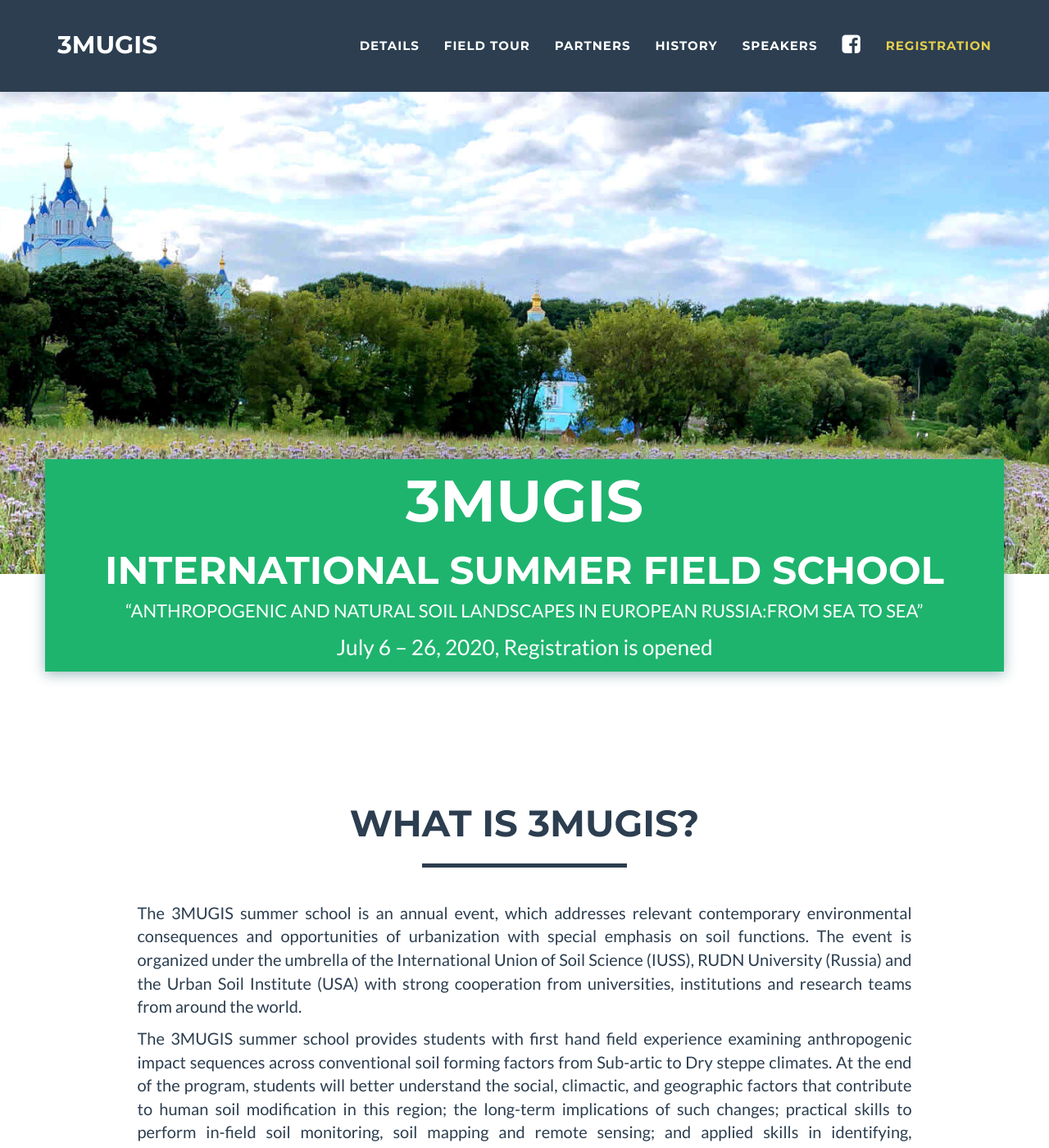
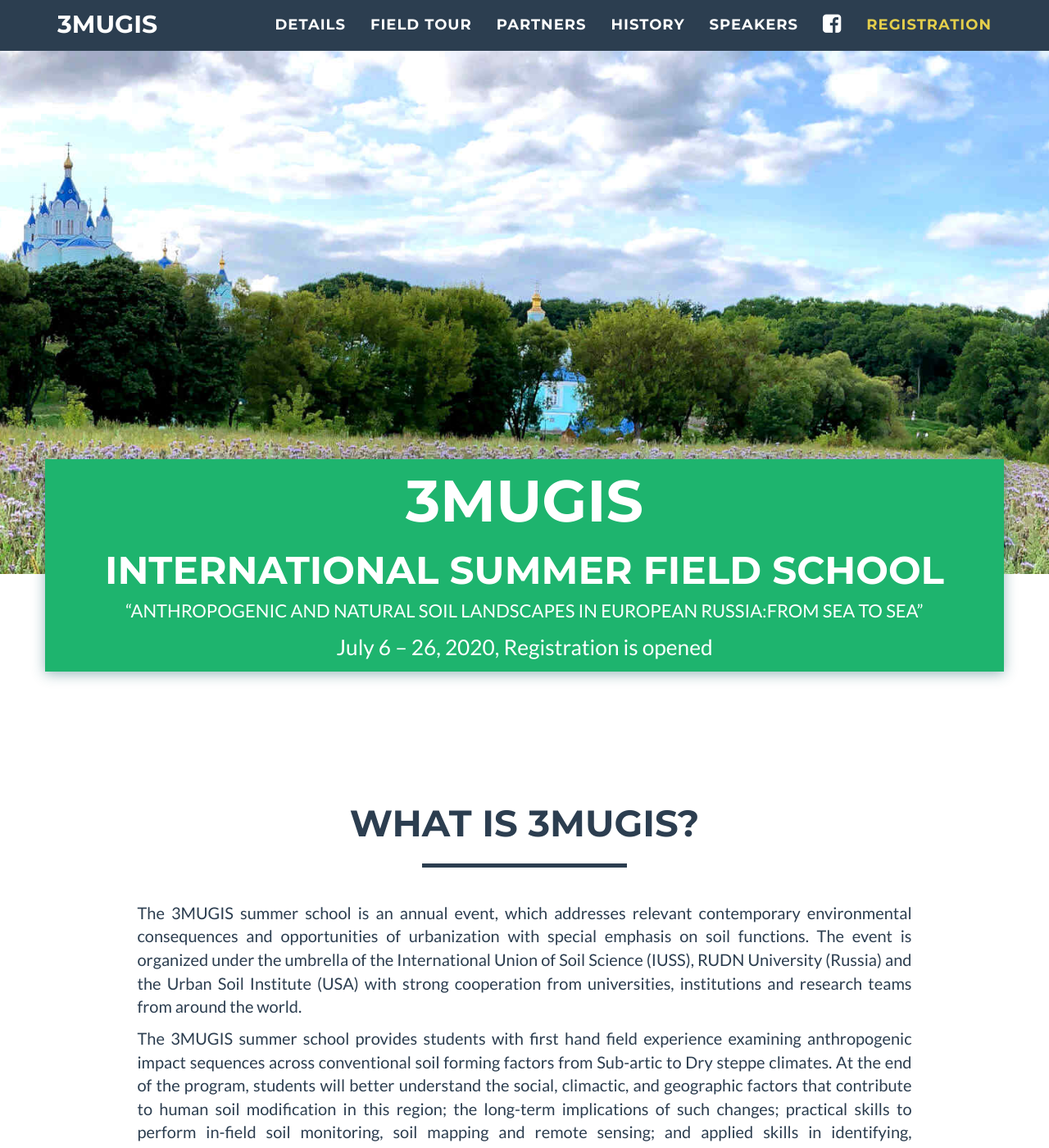
Before and after one commit to erasmus-rudn/erasmus-rudn.github.io, a Jekyll site: the page built from index.md, in a window 1280 px wide and 1400 px high. Shown: the whole window at 82% size. Built offline with Jekyll 4.4.1, drawn with Linux system fonts in a browser that asks for light colours.

Commit message:
Update main.css

```diff
--- a/_includes/css/main.css
+++ b/_includes/css/main.css
@@ -132,12 +132,14 @@ header .intro-text .skills {
 
 @media(min-width:768px) {
     .navbar-fixed-top {
-        padding: 25px 0;
+        padding: 0px 0;
         -webkit-transition: padding .3s;
         -moz-transition: padding .3s;
         transition: padding .3s;
     }
-
+    .navbar-nav.navbar-right {
+         font-size:18px;
+    }
     .navbar-fixed-top .navbar-brand {
         font-size: 2em;
         -webkit-transition: all .3s;
```
